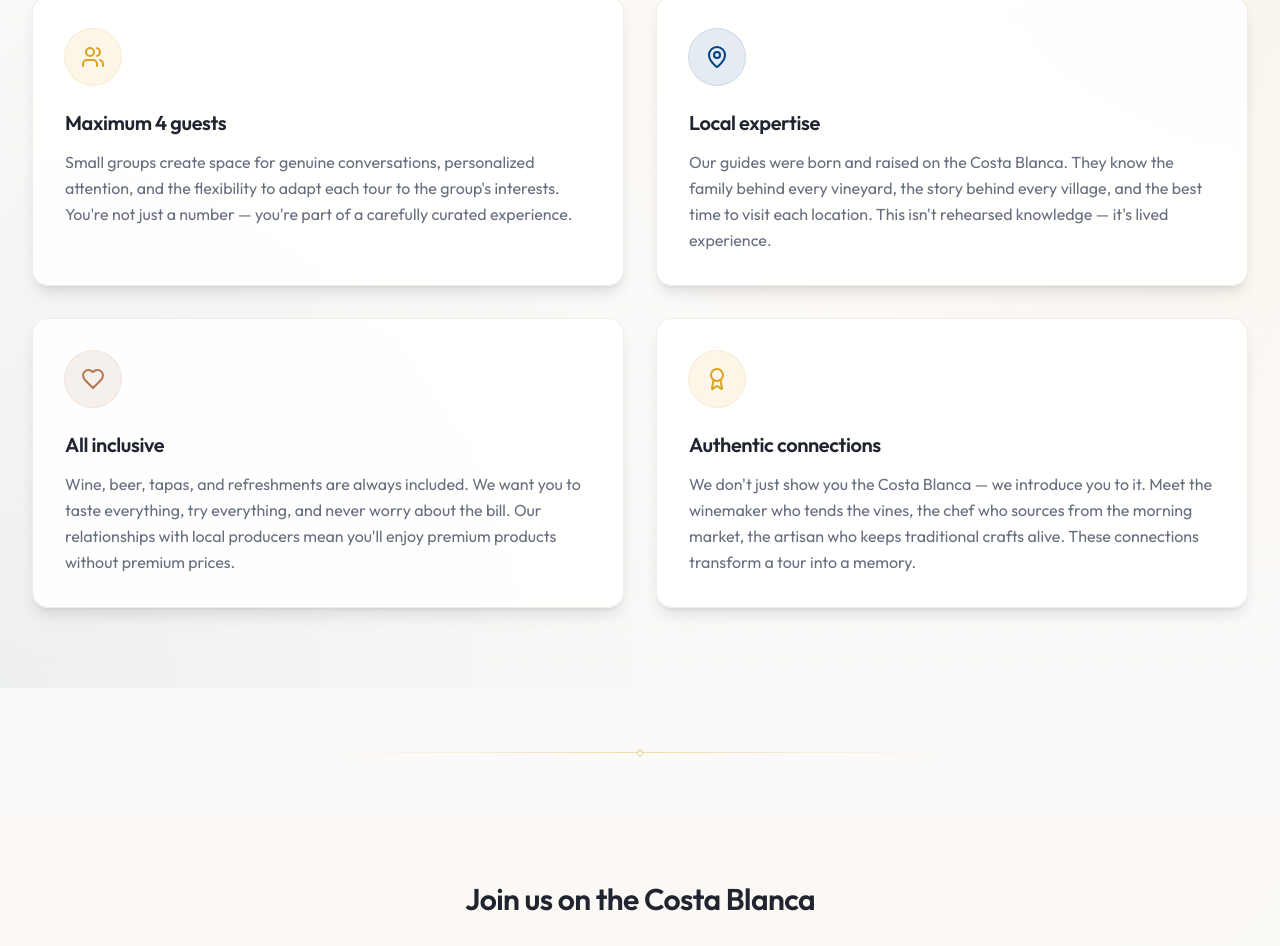
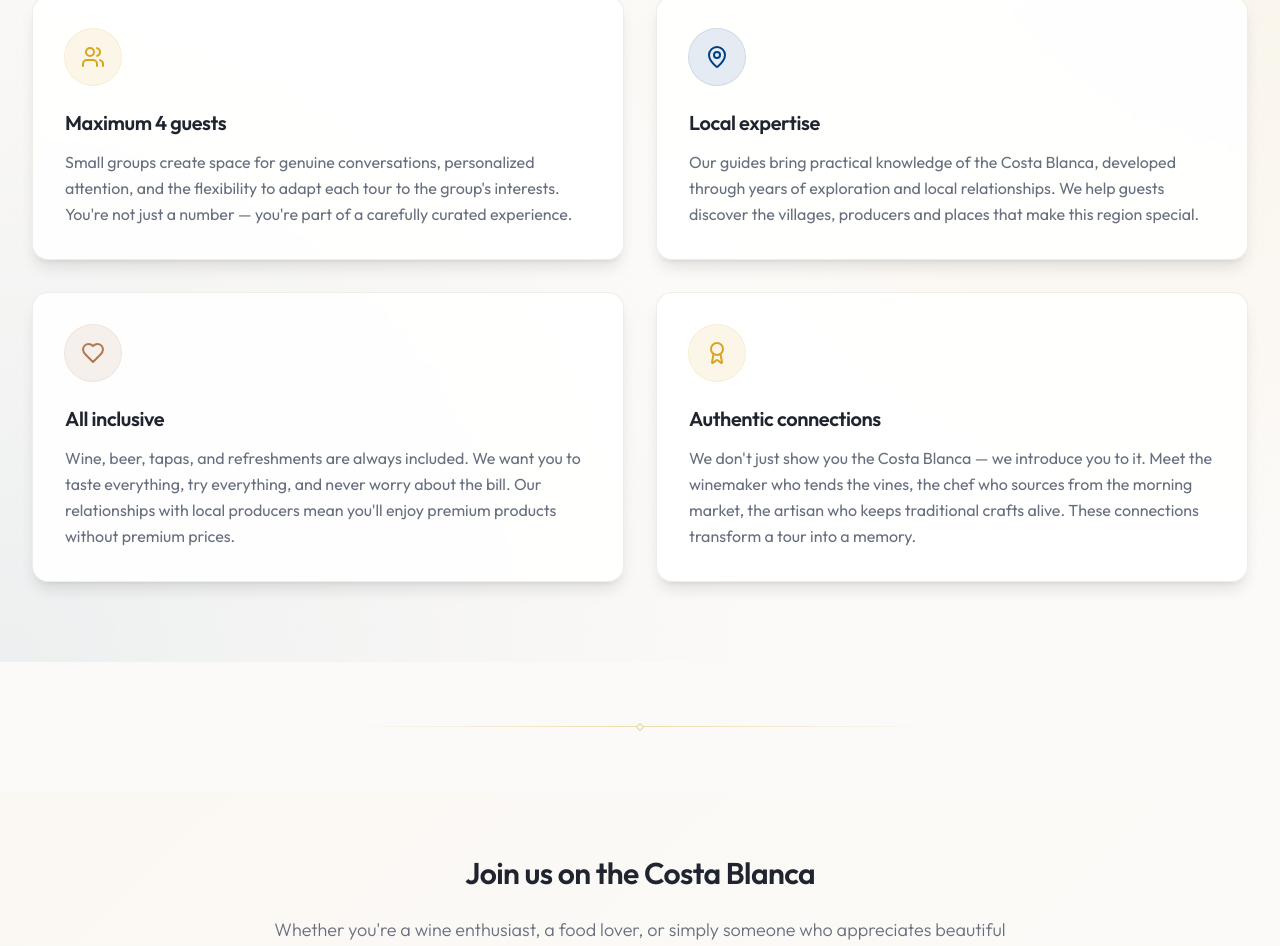
Before and after one commit to freddybremseth-coder/costablancatours, a React (Vite) app in the folder apps/web/: page /about in a window 1280 px wide. Shown: the part 1472-2418 px from the top of the page. Built offline with nearby package versions, Linux system fonts and the light colour scheme.

Commit message:
fix: describe real Costa Blanca local knowledge without birthplace claims

```diff
--- a/apps/web/src/pages/AboutPage.jsx
+++ b/apps/web/src/pages/AboutPage.jsx
@@ -108,7 +108,7 @@ function AboutPage() {
                 </div>
                 <h3 className="text-xl font-semibold mb-3 text-foreground">Local expertise</h3>
                 <p className="leading-relaxed text-muted-foreground">
-                  Our guides were born and raised on the Costa Blanca. They know the family behind every vineyard, the story behind every village, and the best time to visit each location. This isn't rehearsed knowledge — it's lived experience.
+                  Our guides bring practical knowledge of the Costa Blanca, developed through years of exploration and local relationships. We help guests discover the villages, producers and places that make this region special.
                 </p>
               </motion.div>
 
```
